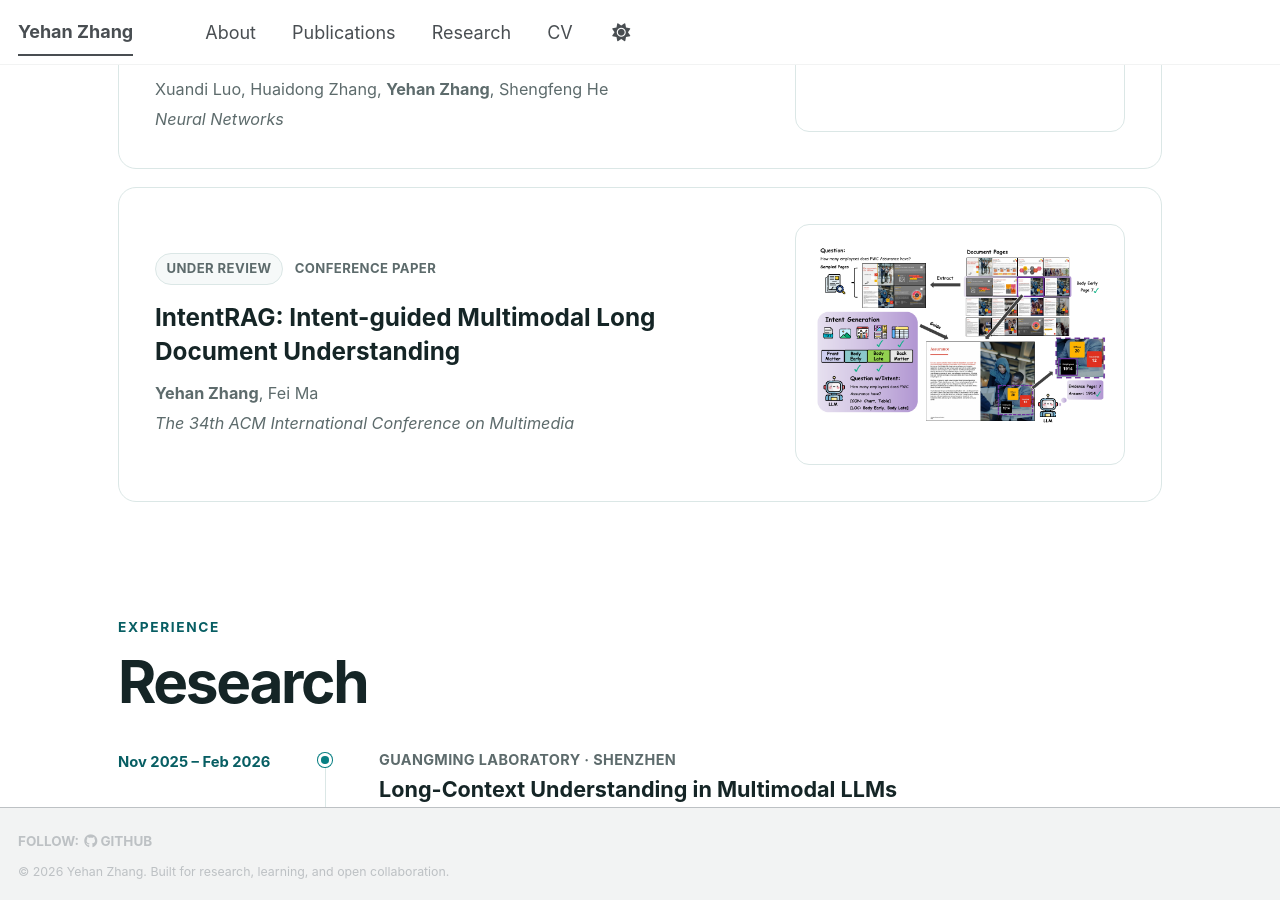
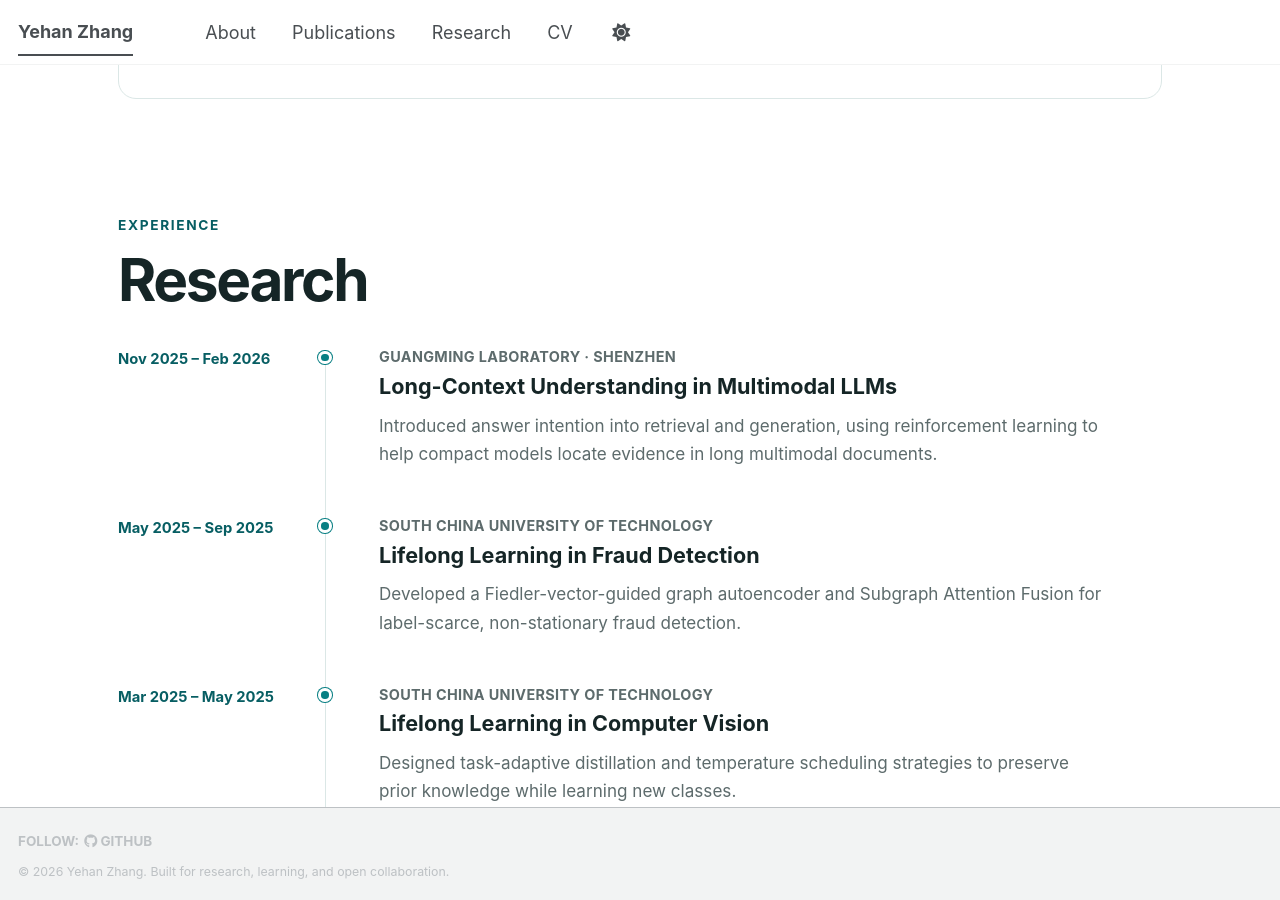
Before and after one commit to yhzhang1309/yhzhang1309.github.io, a Jekyll site: the page built from _pages/about.md, in a window 1280 px wide and 900 px high, scrolled down 1880 px. Built offline with Jekyll 4.4.1, drawn with Linux system fonts in a browser that asks for light colours; a style sheet for code colours, icons or effects is not loaded; some of the changed text lies outside the part shown.

Commit message:
Remove IntentRAG publication

```diff
--- a/_pages/about.md
+++ b/_pages/about.md
@@ -61,10 +61,6 @@ redirect_from:
       </article>
       <article class="academic-news__item">
         <time datetime="2026">2026</time>
-        <p><strong>IntentRAG</strong> is under review at ACM Multimedia 2026.</p>
-      </article>
-      <article class="academic-news__item">
-        <time datetime="2026">2026</time>
         <p><strong>DynLearn</strong> is under review at <em>Neural Networks</em>.</p>
       </article>
     </div>
@@ -113,20 +109,6 @@ redirect_from:
         </figure>
       </article>
 
-      <article class="publication-card">
-        <div class="publication-card__content">
-          <div class="publication-card__meta">
-            <span class="publication-badge">Under Review</span>
-            <span>Conference paper</span>
-          </div>
-          <h3>IntentRAG: Intent-guided Multimodal Long Document Understanding</h3>
-          <p class="publication-card__authors"><strong>Yehan Zhang</strong>, Fei Ma</p>
-          <p class="publication-card__venue"><em>The 34th ACM International Conference on Multimedia</em></p>
-        </div>
-        <figure class="publication-card__figure">
-          <img src="{{ '/images/publications/intentrag-overview.png' | relative_url }}" alt="IntentRAG intent generation, retrieval, and answer generation pipeline" loading="lazy">
-        </figure>
-      </article>
     </div>
   </section>
 
```
Also changed, not shown: images/publications/intentrag-overview.png (deleted).
